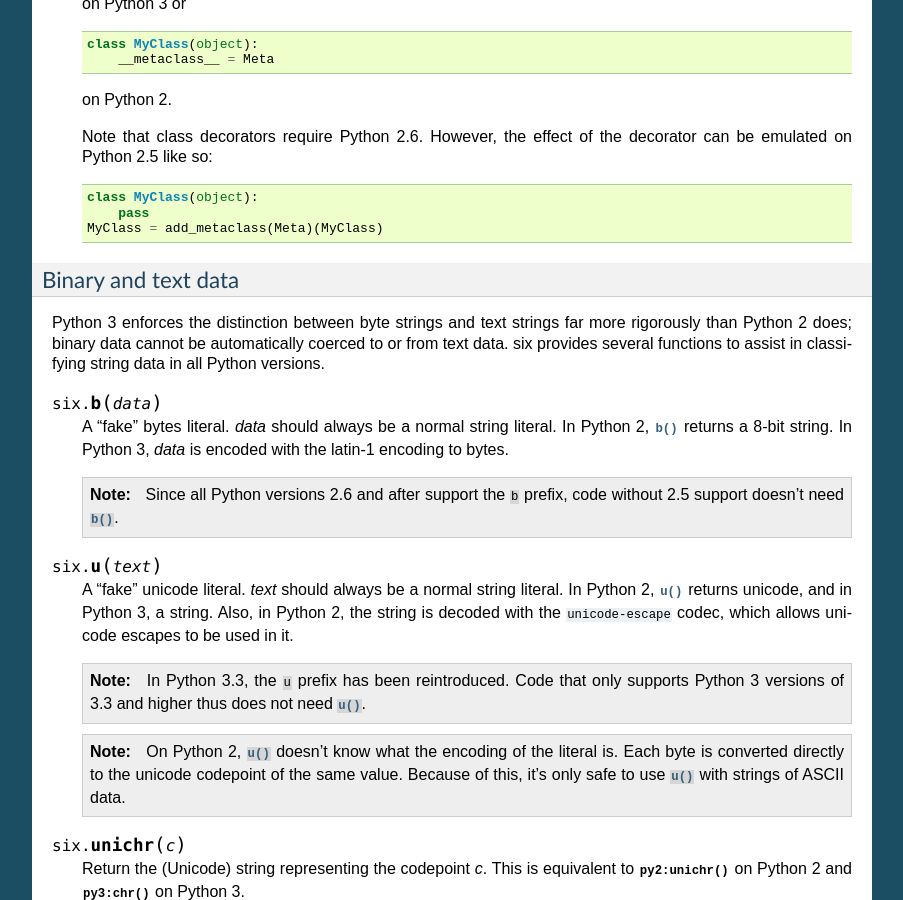
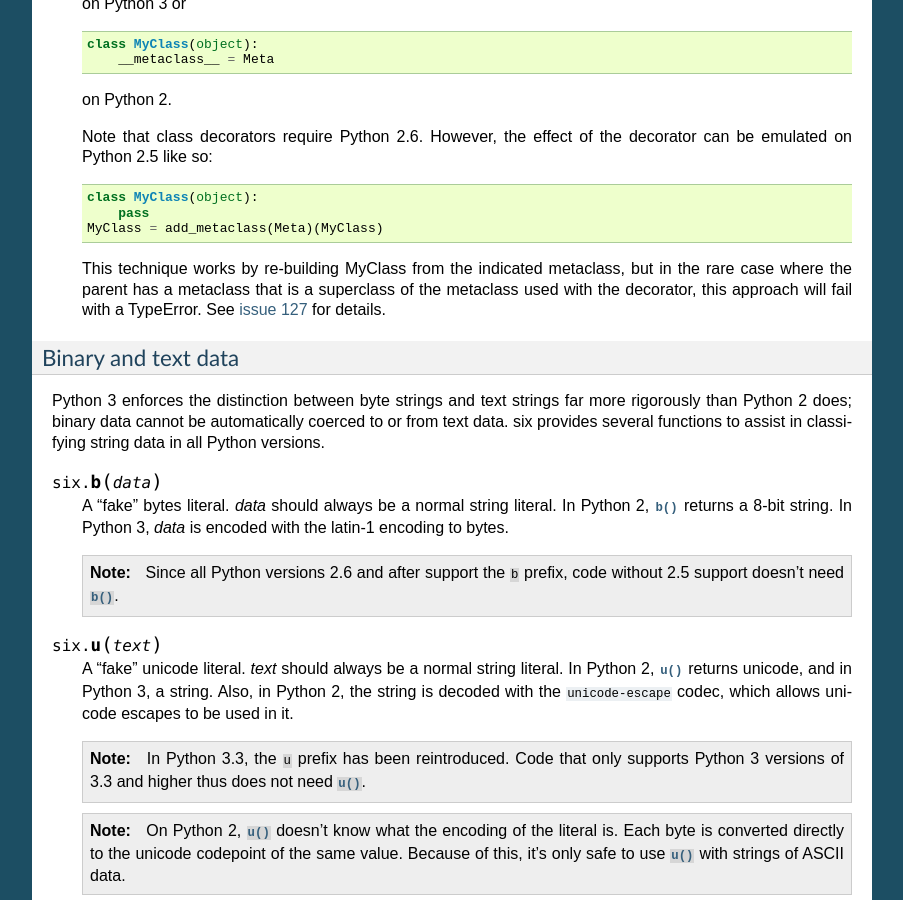
Before and after one commit to benjaminp/six, a Sphinx documentation site: the page built from documentation/index.rst, in a window 1280 px wide and 900 px high, scrolled down 4600 px. Shown: the whole window, without its empty margins (198-1101 px from the left). Built offline with Sphinx 7.4.7, drawn with Linux system fonts in a browser that asks for light colours.

Commit message:
Update documentation to capture the caveat about suitable usage. Ref #127.

```diff
--- a/documentation/index.rst
+++ b/documentation/index.rst
@@ -355,6 +355,12 @@
        class MyClass(object):
            pass
        MyClass = add_metaclass(Meta)(MyClass)
+
+   This technique works by re-building MyClass from the indicated metaclass,
+   but in the rare case where the parent has a metaclass that is a
+   superclass of the metaclass used with the decorator, this approach will
+   fail with a TypeError. See `issue 127
+   <https://github.com/benjaminp/six/issues/127>`_ for details.
 
 
 Binary and text data
```
